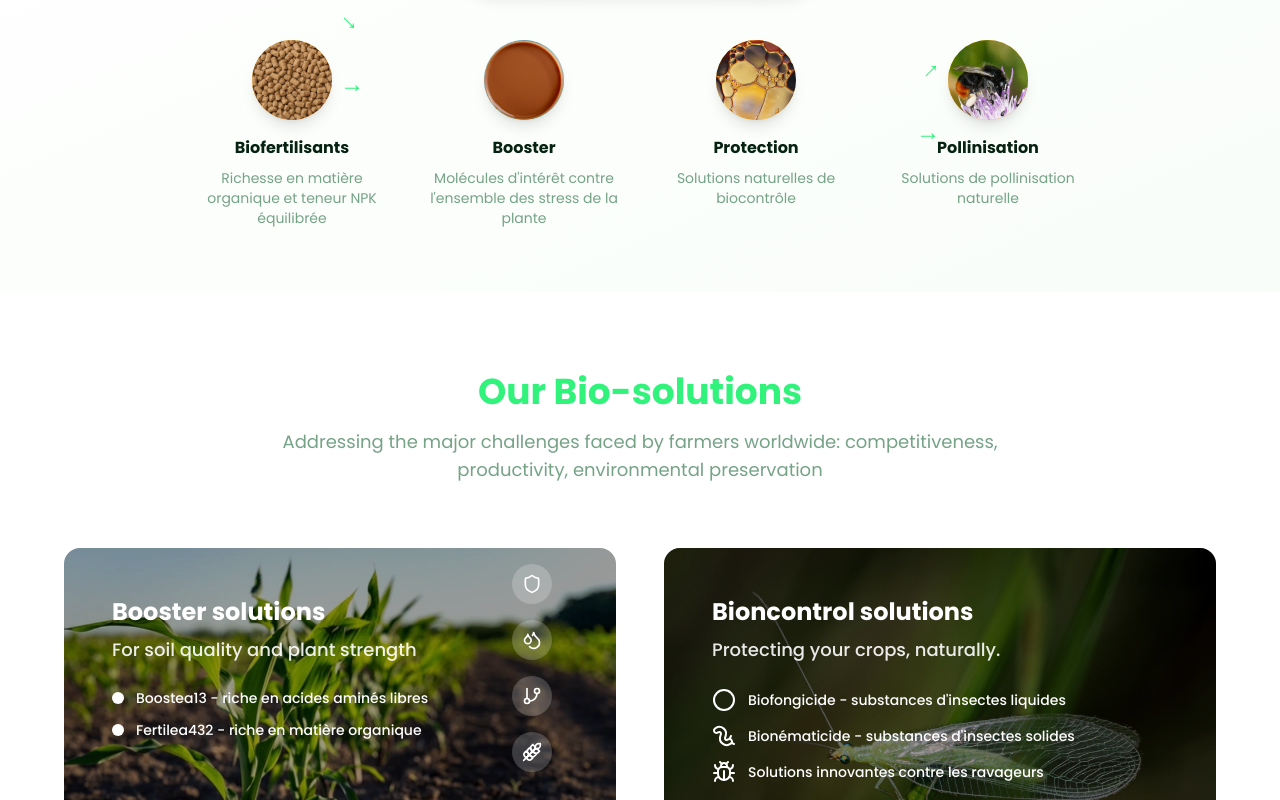
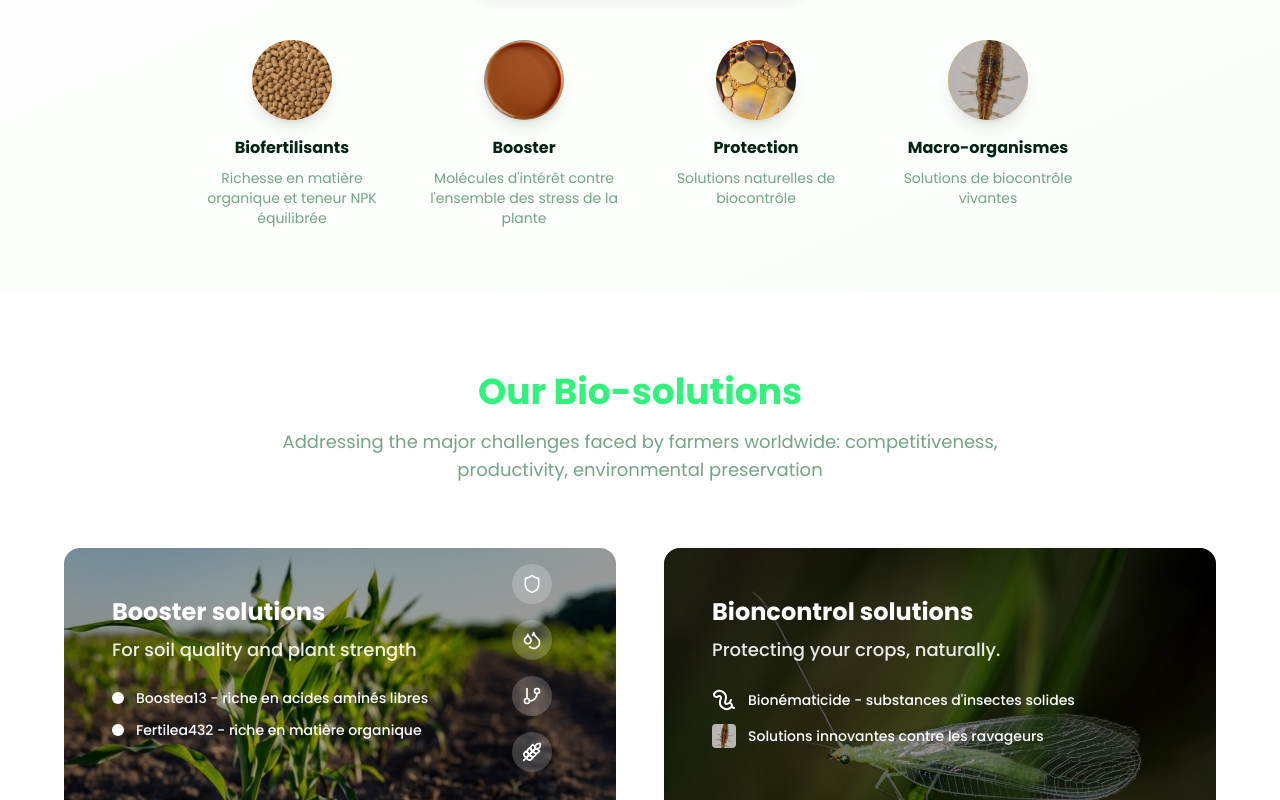
Before and after one commit to mcournutkeprea/keprea, a React (Vite) app: page / in a window 1280 px wide. Shown: the part 1060-1860 px from the top of the page. Built offline with nearby package versions, Linux system fonts and the light colour scheme.

Commit message:
Update product schema
Remove green arrows, replace pollination section with "macro-organismes" and associated image. Remove "Biofongicide - substances d'insectes liquides" and its logo from the biocontrol section. Replace the insect logo in the biocontrol section with a lacewing larva logo.

```diff
--- a/src/components/ProductsSchema.tsx
+++ b/src/components/ProductsSchema.tsx
@@ -59,35 +59,20 @@ const ProductsSchema = () => {
                 <p className="text-sm text-muted-foreground">Solutions naturelles de biocontrôle</p>
               </div>
 
-              {/* Pollinisation */}
+              {/* Macro-organismes */}
               <div className="text-center">
                 <div className="w-20 h-20 rounded-full bg-gradient-to-br from-yellow-400 to-orange-500 flex items-center justify-center mx-auto mb-4 shadow-lg overflow-hidden">
                   <img
-                    src="/lovable-uploads/0184afb4-2ca6-4b4a-9a71-b9ddf5b1c906.png"
-                    alt="Pollinisation - bourdon"
+                    src="/lovable-uploads/7ece34ef-ff1b-4288-b0ef-0ababd8faf18.png"
+                    alt="Macro-organismes - larve"
                     className="w-full h-full object-cover"
                   />
                 </div>
-                <h3 className="font-bold text-foreground mb-2">Pollinisation</h3>
-                <p className="text-sm text-muted-foreground">Solutions de pollinisation naturelle</p>
+                <h3 className="font-bold text-foreground mb-2">Macro-organismes</h3>
+                <p className="text-sm text-muted-foreground">Solutions de biocontrôle vivantes</p>
               </div>
             </div>
 
-            {/* Flèches pour montrer le cycle */}
-            <div className="hidden lg:block">
-              <div className="absolute top-20 left-1/4 transform -translate-x-1/2">
-                <div className="text-2xl text-primary rotate-45">→</div>
-              </div>
-              <div className="absolute top-32 right-1/4 transform translate-x-1/2">
-                <div className="text-2xl text-primary -rotate-45">→</div>
-              </div>
-              <div className="absolute bottom-20 right-1/4 transform translate-x-1/2">
-                <div className="text-2xl text-primary -rotate-135">→</div>
-              </div>
-              <div className="absolute bottom-32 left-1/4 transform -translate-x-1/2">
-                <div className="text-2xl text-primary rotate-135">→</div>
-              </div>
-            </div>
           </div>
         </div>
       </div>
--- a/src/components/Solutions.tsx
+++ b/src/components/Solutions.tsx
@@ -1,4 +1,4 @@
-import { Circle, Worm, Bug, Shield, Droplets, GitBranch, Wheat } from "lucide-react";
+import { Worm, Shield, Droplets, GitBranch, Wheat } from "lucide-react";
 
 const Solutions = () => {
   return (
@@ -66,13 +66,6 @@ const Solutions = () => {
               <div className="space-y-3">
                 <div className="flex items-center justify-between">
                   <div className="flex items-center gap-3">
-                    <Circle className="w-6 h-6 text-white" />
-                    <span className="text-sm font-medium text-white">Biofongicide - substances d'insectes liquides</span>
-                  </div>
-                </div>
-
-                <div className="flex items-center justify-between">
-                  <div className="flex items-center gap-3">
                     <Worm className="w-6 h-6 text-white" />
                     <span className="text-sm font-medium text-white">Bionématicide - substances d'insectes solides</span>
                   </div>
@@ -80,7 +73,11 @@ const Solutions = () => {
 
                 <div className="flex items-center justify-between">
                   <div className="flex items-center gap-3">
-                    <Bug className="w-6 h-6 text-white" />
+                    <img
+                      src="/lovable-uploads/7ece34ef-ff1b-4288-b0ef-0ababd8faf18.png"
+                      alt="Larve de chrysope"
+                      className="w-6 h-6 object-cover rounded"
+                    />
                     <span className="text-sm font-medium text-white">Solutions innovantes contre les ravageurs</span>
                   </div>
                 </div>
```
Also changed, not shown: public/lovable-uploads/7ece34ef-ff1b-4288-b0ef-0ababd8faf18.png (added).
